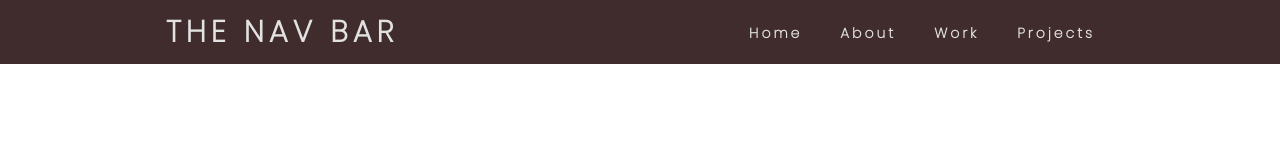
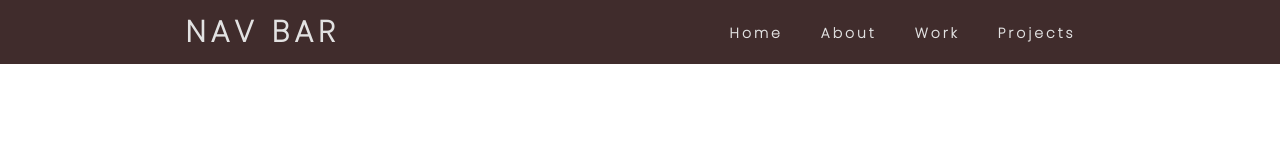
Before and after one commit to Justine2047/responsivenav, a plain HTML site: page index.html in a window 1280 px wide. Drawn offline with Linux system fonts and the light colour scheme.

Commit message:
change the tittle

```diff
--- a/index.html
+++ b/index.html
@@ -15,7 +15,7 @@
   <body>
     <nav>
       <div class="logo">
-        <h1>The Nav Bar</h1>
+        <h1>nav bar</h1>
       </div>
       <ul class="nav-links">
         <li>
```
